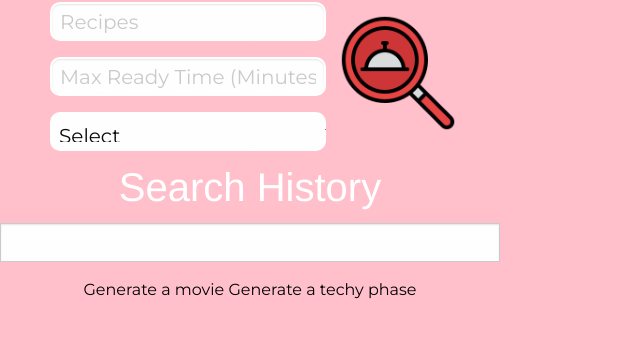
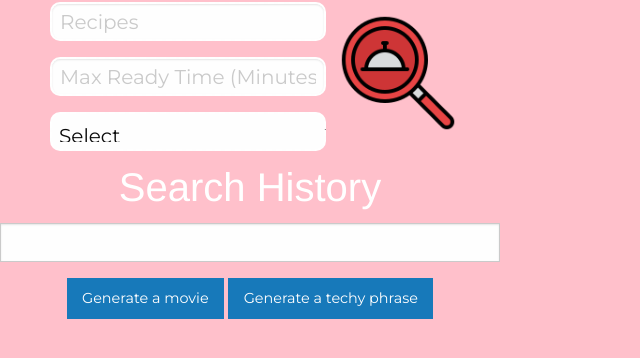
Before and after one commit to snehitak20/lets-stay-in, a plain HTML site: page searchResult.html in a window 1280 px wide. Shown: the part 206-564 px from the top of the page, without its empty margins (0-640 px from the left). Drawn offline with nearby package versions, Linux system fonts and the light colour scheme.

Commit message:
fixed buttons

```diff
--- a/searchResult.html
+++ b/searchResult.html
@@ -32,7 +32,7 @@
                     <input id="maxReadyTimeInput" type="text" placeholder="Max Ready Time (Minutes)">
                     <select id="dietInput">
                         <option value="" disabled selected>Select</option>
-                        <option value="Gluten Free">Glueten Free</option>
+                        <option value="Gluten Free">Gluten Free</option>
                         <option value="Ketogenic">Ketogenic</option>
                         <option value="Vegetarian">Vegetarian</option>
                         <option value="Vegan">Vegan</option>
@@ -47,10 +47,15 @@
                 <input type="text">
             </div>
 
+
             <div>
-                <button>Generate a movie</button>
-                <button>Generate a techy phase</button>
+                <button class="movie button">Generate a movie</button>
+                <button type="button" class="techy button">Generate a techy phrase</button>
             </div>
+
+            <!-- Buttons (actions) -->
+            <!--<button type="button" class="moviebtn">Generate a movie</button> -->
+                <!-- <button type="button" class="techybtn">Generate a techy phase</button> -->
         </div>
 
         <div class="right-div results-div">
```
